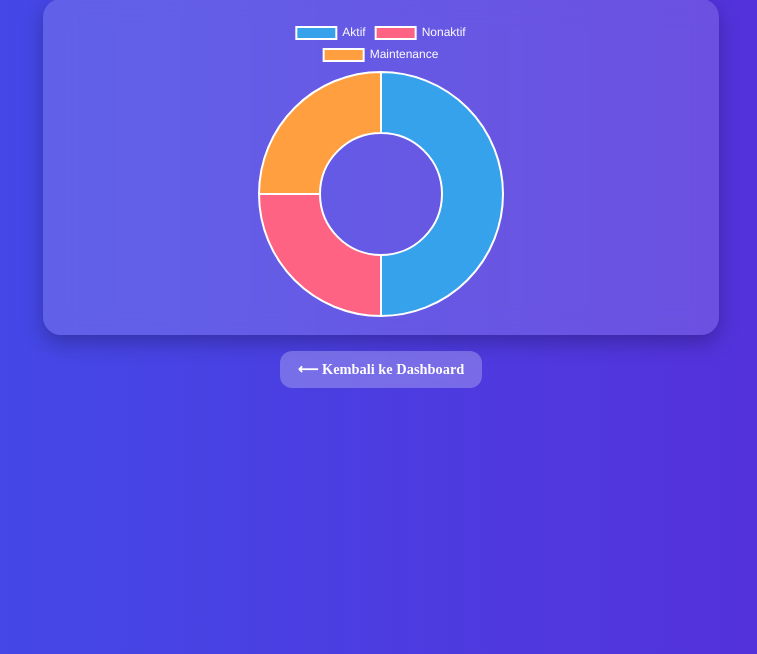
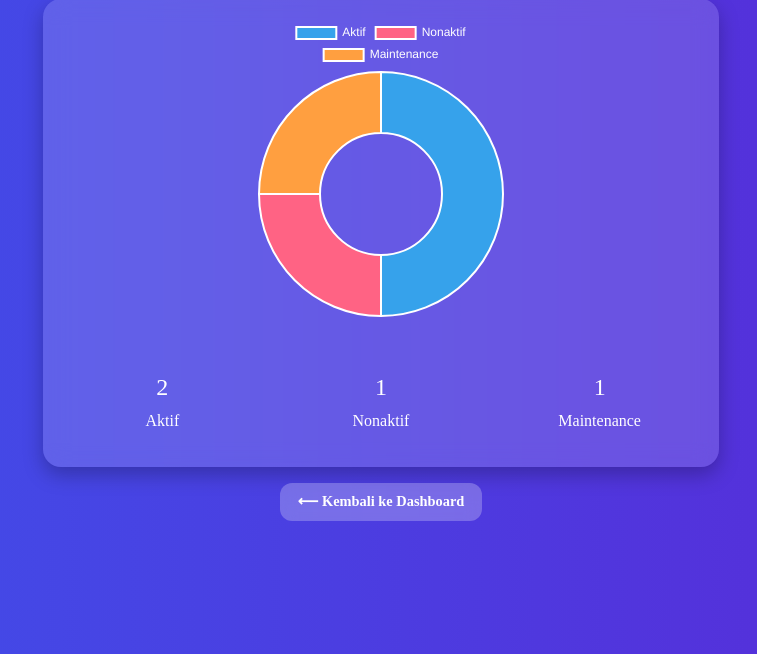
Before and after one commit to oksiliaa/tapakrimba, a PHP site: page /grafik_status.php in a window 1280 px wide. Shown: the part 146-800 px from the top of the page, without its empty margins (259-1016 px from the left). Run offline with PHP 8.4, Linux system fonts and the light colour scheme; a user stored in the database is signed in; data comes from the database, SQL or seed files in the repository.

Commit message:
Add Keterangan Grafik

```diff
--- a/grafik_status.php
+++ b/grafik_status.php
@@ -101,6 +101,28 @@ $maint = $conn->query("SELECT COUNT(*) AS total FROM devices WHERE status='Maint
 
         <div class="card-glass text-center">
             <canvas id="statusChart"></canvas>
+            <div class="row mt-4 text-center g-3">
+    <div class="col-4">
+        <div class="p-3 card-glass-small">
+            <h4><?= $aktif ?></h4>
+            <p class="m-0">Aktif</p>
+        </div>
+    </div>
+    <div class="col-4">
+        <div class="p-3 card-glass-small">
+            <h4><?= $nonaktif ?></h4>
+            <p class="m-0">Nonaktif</p>
+        </div>
+    </div>
+    <div class="col-4">
+        <div class="p-3 card-glass-small">
+            <h4><?= $maint ?></h4>
+            <p class="m-0">Maintenance</p>
+        </div>
+    </div>
+</div>
+
+
         </div>
 
         <div class="text-center mt-3">
```
